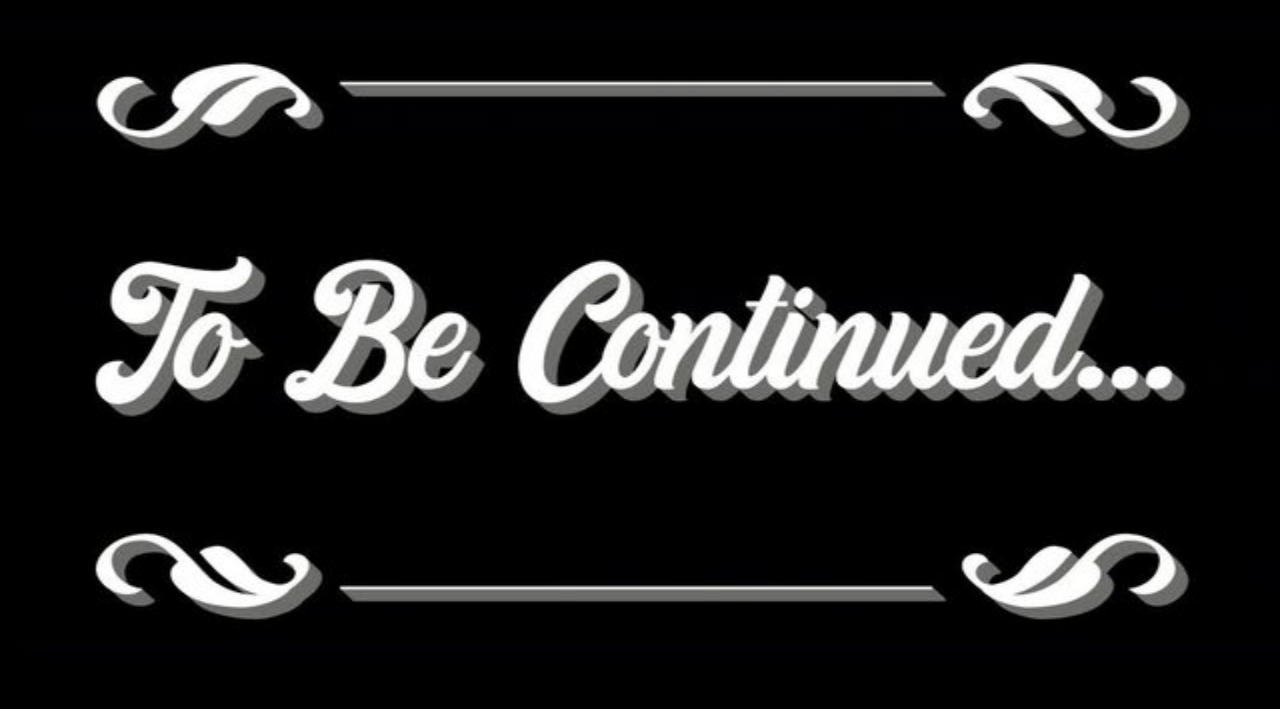
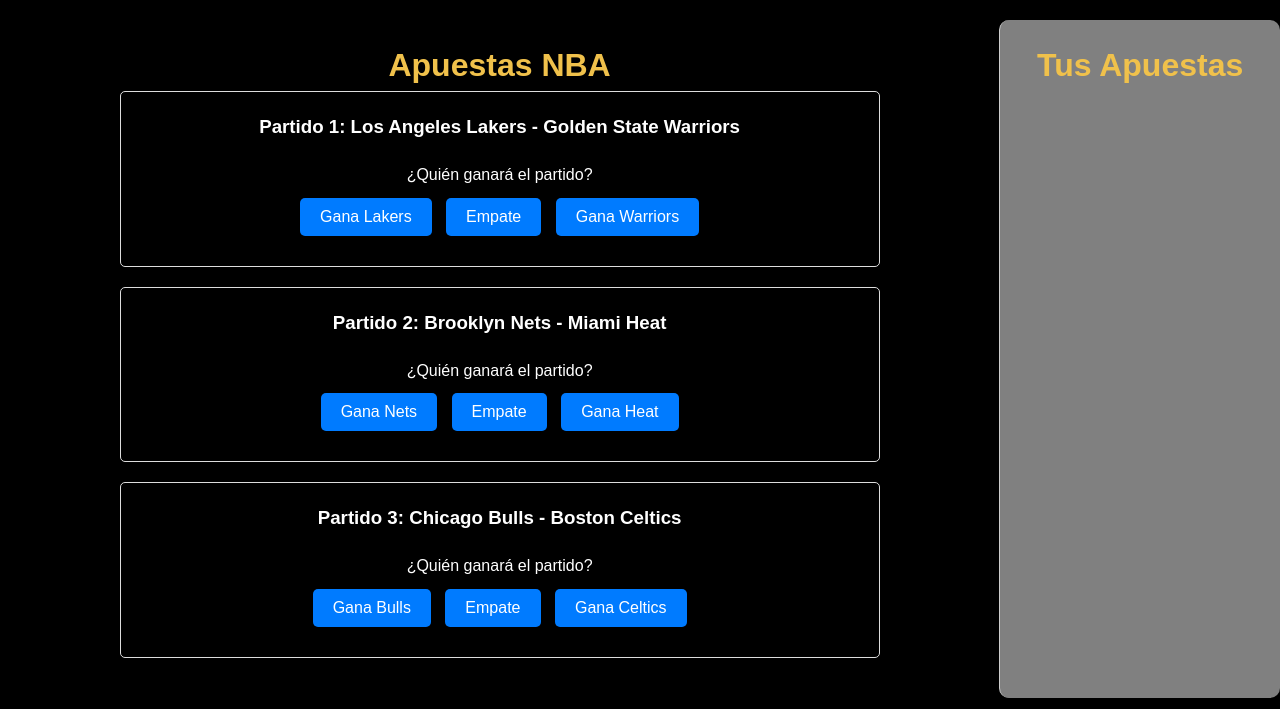
Before and after one commit to marcosrdiaz/Web-de-apuestas-cifrada, a Flask app: page /baloncesto in a window 1280 px wide. Shown: the part 91-800 px from the top of the page. Run offline with Flask 3, Linux system fonts and the light colour scheme; the visitor is signed in with stand-in values (Sample User, id 1).

Commit message:
baloncesto y tenis implementado

```diff
--- a/static/css/styles.css
+++ b/static/css/styles.css
@@ -216,10 +216,12 @@
 
 /* Estilo para el panel lateral */
 .sidebar {
+    flex: 1;
     background-color: #333; /* Fondo oscuro para el panel lateral */
     border-radius: 10px;
     padding: 20px;
     box-shadow: 0 2px 8px rgba(0, 0, 0, 0.3);
+    border-left: 1px solid
 }
 
 .selected-bets {
@@ -234,6 +236,32 @@
     border-radius: 5px;
     color: #fff; /* Texto blanco */
 }
+
+.contenido {
+    display: flex;
+    flex-direction: row;
+    justify-content: space-between;
+}
+
+.contenido .apuestas {
+    flex: 3;
+    padding: 20px;
+}
+
+.contenido .sidebar {
+    flex: 0.20;
+    padding: 20px;
+    background-color: grey; /* Color de fondo opcional */
+    border-left: 1px solid #ccc; /* Borde opcional */
+    text-align: center;
+}
+
+
+
+
+
+
+
 
 /* Estilos para enlaces */
 a {
@@ -424,6 +452,7 @@
 
 /* Bets Section Styles */
 .apuestas {
+    flex: 3;
     width: 90%;
     max-width: 800px;
     margin: auto;
--- a/static/js/script.js
+++ b/static/js/script.js
@@ -108,10 +108,10 @@
     .catch(error => console.error("Error al enviar la apuesta:", error));
 }
 
-// Función para mostrar la apuesta en la sidebar sin recargar la página
+// Function to display the bet in the sidebar without reloading the page
 function mostrarApuestaEnSidebar(partido, apuesta) {
     const listaApuestas = document.getElementById("selectedBetsList");
     const apuestaItem = document.createElement("li");
-    apuestaItem.textContent = `Partido: ${partido} - Apuesta: ${apuesta}`;
+    apuestaItem.innerHTML = `${partido}<br>Apuesta: ${apuesta}`;
     listaApuestas.appendChild(apuestaItem);
 }
--- a/templates/baloncesto.html
+++ b/templates/baloncesto.html
@@ -2,9 +2,9 @@
 <html lang="es">
 <head>
     <meta charset="UTF-8">
+    <meta name="viewport" content="width=device-width, initial-scale=1.0">
     <link rel="stylesheet" href="{{ url_for('static', filename='css/styles.css') }}">
-    <meta name="viewport" content="width=device-width, initial-scale=1.0">
-    <title>Ejemplo de Página HTML</title>
+    <title>Apuestas de Baloncesto</title>
 </head>
 <body>
     <!-- Header -->
@@ -41,6 +41,42 @@
             </div>
         </div>
     </header>
-    <img id='continuara' src="{{ url_for('static', filename='images/to_be_continued.png') }}">
+    <div class="contenido">
+        <div class="apuestas" id="apuestas">
+            <h2>Apuestas NBA</h2>
+            <!-- Partido 1 -->
+            <div class="bet-container">
+                <h3>Partido 1: Los Angeles Lakers - Golden State Warriors</h3>
+                <p>¿Quién ganará el partido?</p>
+                <button class="bet-option" onclick="enviarApuesta('Los Angeles Lakers - Golden State Warriors', 'Gana Lakers')">Gana Lakers</button>
+                <button class="bet-option" onclick="enviarApuesta('Los Angeles Lakers - Golden State Warriors', 'Empate')">Empate</button>
+                <button class="bet-option" onclick="enviarApuesta('Los Angeles Lakers - Golden State Warriors', 'Gana Warriors')">Gana Warriors</button>
+            </div>
+
+            <!-- Partido 2 -->
+            <div class="bet-container">
+                <h3>Partido 2: Brooklyn Nets - Miami Heat</h3>
+                <p>¿Quién ganará el partido?</p>
+                <button class="bet-option" onclick="enviarApuesta('Brooklyn Nets - Miami Heat', 'Gana Nets')">Gana Nets</button>
+                <button class="bet-option" onclick="enviarApuesta('Brooklyn Nets - Miami Heat', 'Empate')">Empate</button>
+                <button class="bet-option" onclick="enviarApuesta('Brooklyn Nets - Miami Heat', 'Gana Heat')">Gana Heat</button>
+            </div>
+
+            <!-- Partido 3 -->
+            <div class="bet-container">
+                <h3>Partido 3: Chicago Bulls - Boston Celtics</h3>
+                <p>¿Quién ganará el partido?</p>
+                <button class="bet-option" onclick="enviarApuesta('Chicago Bulls - Boston Celtics', 'Gana Bulls')">Gana Bulls</button>
+                <button class="bet-option" onclick="enviarApuesta('Chicago Bulls - Boston Celtics', 'Empate')">Empate</button>
+                <button class="bet-option" onclick="enviarApuesta('Chicago Bulls - Boston Celtics', 'Gana Celtics')">Gana Celtics</button>
+            </div>
+        </div>
+
+        <div class="sidebar">
+            <h2>Tus Apuestas</h2>
+            <ul class="selected-bets" id="selectedBetsList"></ul>
+        </div>
+    </div>
+    <script src="/static/js/script.js"></script>
 </body>
 </html>
```
Also changed, not shown: apuestas_futbol.json (+8 -0 lines), apuestas_hipica.json (+20 -0 lines), templates/futbol.html (+5 -4 lines), templates/hipica.html (+13 -6 lines), templates/tenis.html (+38 -2 lines), usuarios.json (added, +11 -0 lines).
